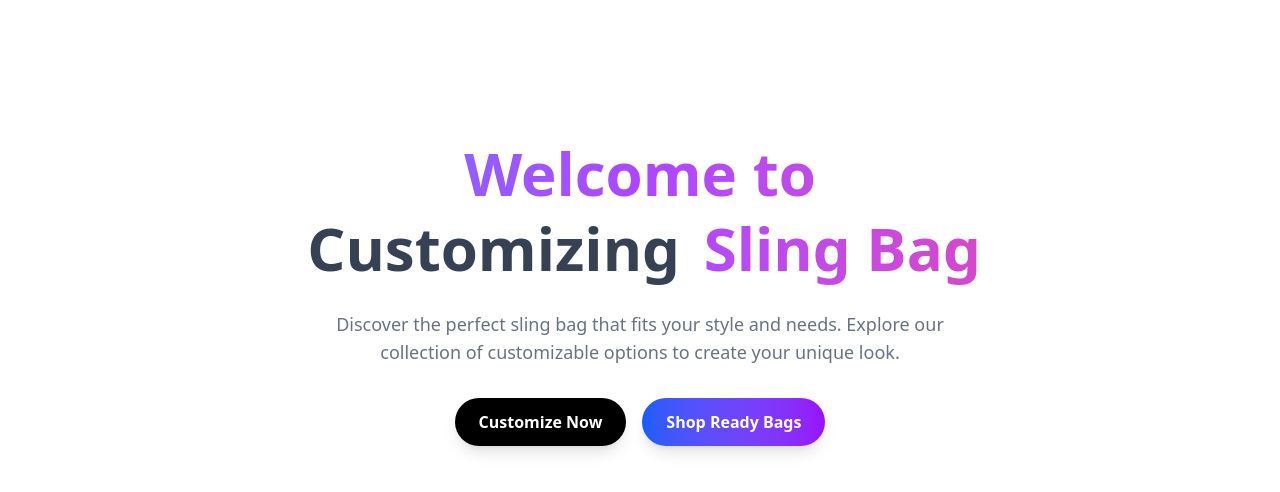
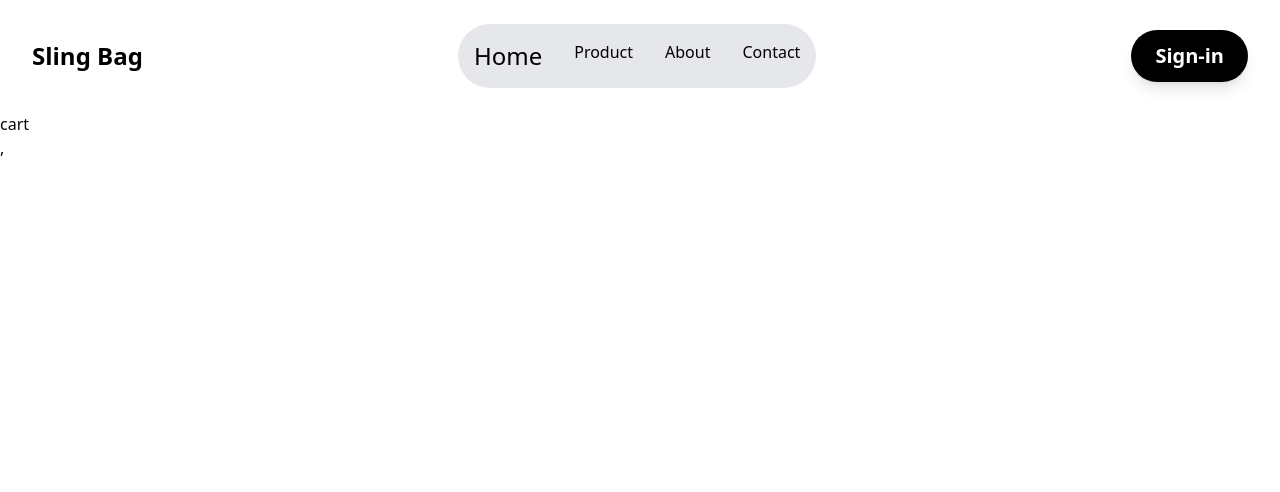
Before and after one commit to Dhanush-coder-ux/Sling-Bag, a React (Vite) app: page /cart in a window 1280 px wide. Shown: the top 492 px of the page. Built offline with nearby package versions, Linux system fonts and the light colour scheme.

Commit message:
by hero section + nav

```diff
--- a/package.json
+++ b/package.json
@@ -17,6 +17,7 @@
     "lucide-react": "^0.536.0",
     "react": "^19.1.0",
     "react-dom": "^19.1.0",
+    "react-router-dom": "^7.7.1",
     "tailwind-merge": "^3.3.1",
     "tailwindcss": "^4.1.11"
   },
--- a/src/App.css
+++ b/src/App.css
@@ -118,3 +118,7 @@
     @apply bg-background text-foreground;
   }
 }
+
+.navbar {
+  @apply flex items-center justify-between mx-4 px-4 py-6 text-primary-foreground;
+}
--- a/src/App.jsx
+++ b/src/App.jsx
@@ -1,15 +1,24 @@
-import { useState } from 'react'
 
+import { Route, Routes } from 'react-router-dom'
 import './App.css'
-import Hero from './section/Hero'
+import NavBar from './section/NavBar'
+import Home from './pages/Home'
+import Cart from './pages/Cart'
+import Product from './pages/Product'
+
 
 
 function App() {
-  const [count, setCount] = useState(0)
+
 
   return (
     <>
-    <Hero/>
+    <NavBar />
+    <Routes>
+      <Route path='/' element={<Home/>} />
+      <Route path='/product' element={<Product/>} />
+      <Route path='/cart' element={<Cart/>}/>
+    </Routes>
 
     </>
   )
--- /dev/null
+++ b/src/constant/index.js
@@ -0,0 +1,9 @@
+const navItems = [
+    {name : 'Home', path: '/'},
+    {name : 'Products', path: '/products'},
+    {name : 'About', path: '/about'},
+    {name : 'Contact', path: '/contact'},
+    {name : 'Cart', path: '/cart'},
+    {name : 'Login', path: '/login'},
+    {name : 'Favorites', path: '/favorites'},
+]
--- a/src/main.jsx
+++ b/src/main.jsx
@@ -1,11 +1,13 @@
 import { StrictMode } from 'react'
 import { createRoot } from "react-dom/client";
-
-
+import { BrowserRouter } from 'react-router-dom'
 import App from './App.jsx'
 
 createRoot(document.getElementById('root')).render(
+  <BrowserRouter>
+
   <StrictMode>
     <App />
   </StrictMode>,
+  </BrowserRouter>
 )
--- /dev/null
+++ b/src/pages/Cart.jsx
@@ -0,0 +1,11 @@
+import React from 'react'
+
+const Cart = () => {
+  return (
+    <div>
+      cart
+    </div>
+  )
+}
+
+export default Cart
--- /dev/null
+++ b/src/pages/Home.jsx
@@ -0,0 +1,15 @@
+import Hero from '../section/Hero'
+
+
+const Home = () => {
+  return (
+    <div>
+
+        {/* Hero Section */}
+        <Hero/>
+
+    </div>
+  )
+}
+
+export default Home
--- /dev/null
+++ b/src/pages/Product.jsx
@@ -0,0 +1,11 @@
+import React from 'react'
+
+const Product = () => {
+  return (
+    <div>
+      shop
+    </div>
+  )
+}
+
+export default Product
--- a/src/section/Hero.jsx
+++ b/src/section/Hero.jsx
@@ -1,7 +1,9 @@
+import { useContext } from 'react';
 import Button from '../components/Button';
 import { FlipWords } from '../components/ui/flipwords';
 
 const Hero = () => {
+
   return (
     <div className='max-w-7xl mx-auto mt-10 px-4 sm:px-6 lg:px-8 py-20 sm:py-24'>
       <div className='text-center'>
@@ -16,14 +18,15 @@ const Hero = () => {
               Sling Bag
               </h1>
         </div>
-        <p className='mt-6 text-lg text-gray-500 max-w-2xl mx-auto'>
+        <p className='mt-6 text-lg text-gray-600 max-w-2xl mx-auto'>
           Discover the perfect sling bag that fits your style and needs.
           Explore our collection of customizable options to create your unique look.
         </p>
 
         <div className='mt-8 flex flex-col sm:flex-row justify-center gap-4'>
-        <Button text={'Customize Now'} className='bg-black hover:bg-gray-800'/>
+        <Button text={'Customize Now'} className='bg-black'/>
         <Button text={'Shop Ready Bags'}className='bg-gradient-to-r from-blue-600 to-purple-600' />
+
 
         </div>
 
--- /dev/null
+++ b/src/section/NavBar.jsx
@@ -0,0 +1,30 @@
+import { Link, NavLink } from "react-router-dom"
+import Button from "../components/Button"
+
+
+const NavBar = () => {
+  return (
+    <div className="navbar">
+      <Link to={'/'} className="text-2xl font-bold text-black">
+        {/* <img src="" alt="" /> */}
+        Sling Bag
+      </Link>
+
+
+      <div className="hidden  bg-gray-200 text-black px-4 py-4 rounded-full sm:flex gap-8 text-medium text-medium">
+        <NavLink to={'/'} className={'text-2xl'}>Home</NavLink>
+        <NavLink to={'/product'} >Product</NavLink>
+        <NavLink to={'/about'} >About</NavLink>
+        <NavLink to={'/contact'} >Contact</NavLink>
+
+      </div>
+
+        <div className="hidden sm:flex gap-8 text-medium text-xl">
+        <Button text={'Sign-in'} className="bg-black"/>
+        </div>
+
+    </div>
+  )
+}
+
+export default NavBar
```
Also changed, not shown: 1 other file (tests, documents, lock files or other folders).
